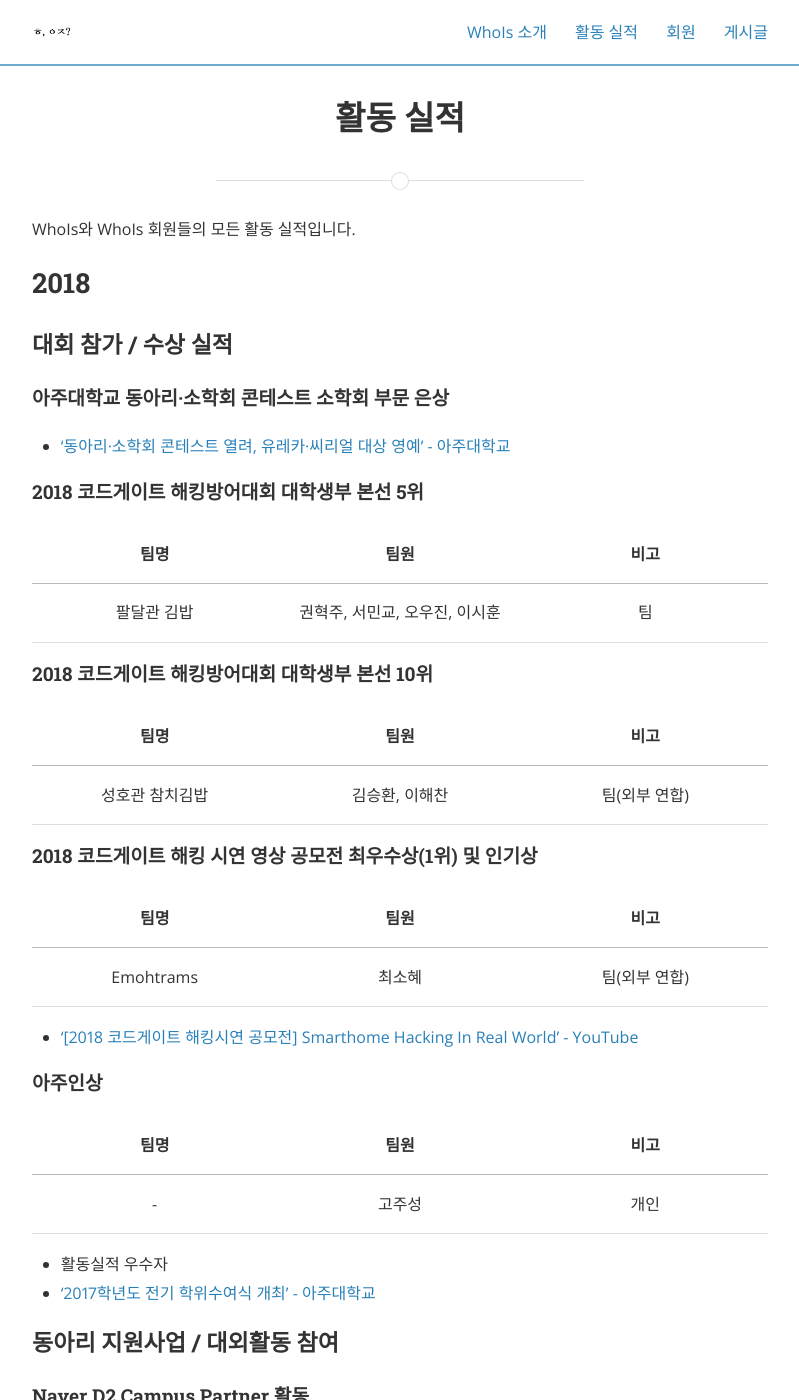
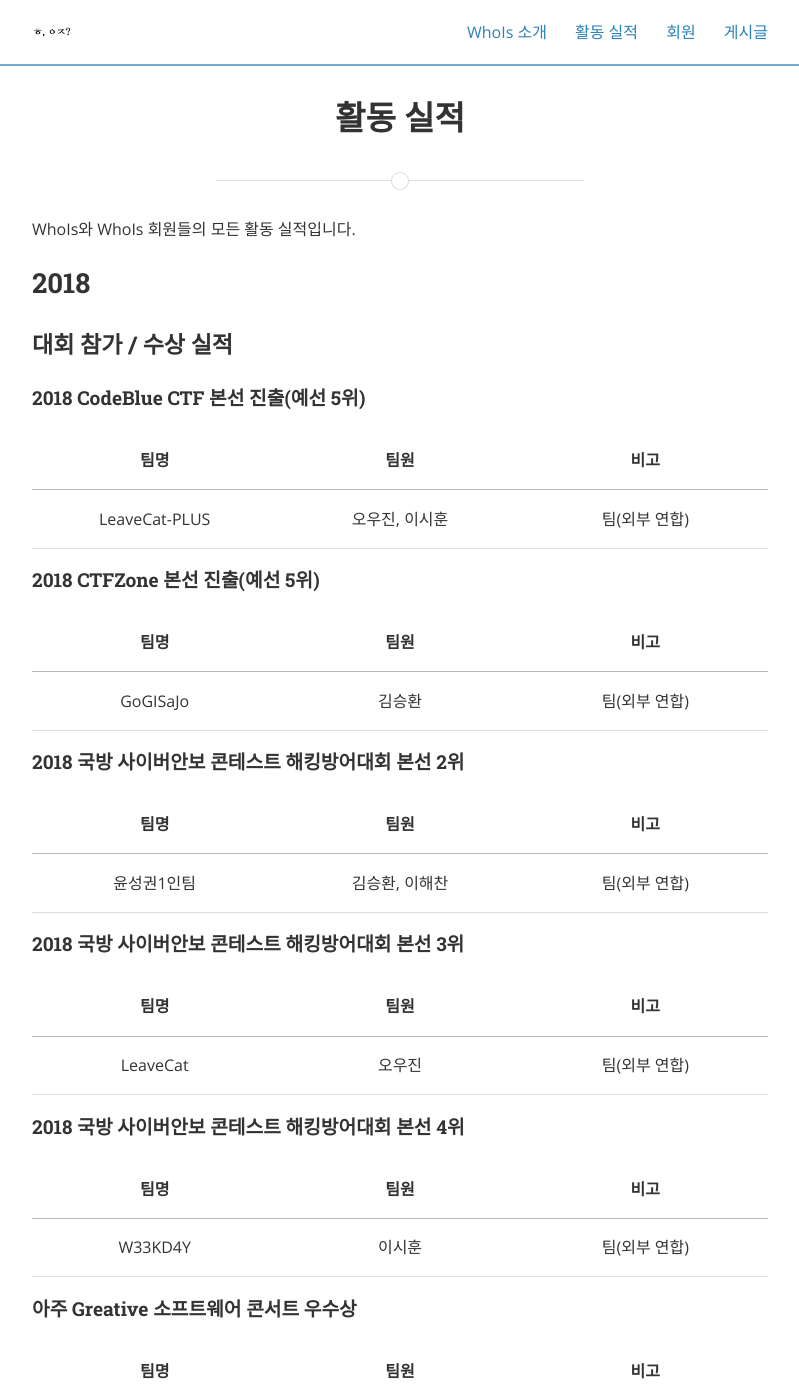
Before and after one commit to ajou-whois/ajou-whois.github.io, a Jekyll site: the page built from achievement.md, in a window 1280 px wide and 1400 px high. Shown: the whole window, without its empty margins (240-1039 px from the left). Built offline with Jekyll 4.4.1, drawn with Linux system fonts in a browser that asks for light colours; nearby versions of some CDN libraries; some of the changed text lies outside the part shown.

Commit message:
Update Achievement

```diff
--- a/achievement.md
+++ b/achievement.md
@@ -9,6 +9,48 @@ WhoIs와 WhoIs 회원들의 모든 활동 실적입니다.
 ## 2018
 
 ### 대회 참가 / 수상 실적
+
+#### 2018 CodeBlue CTF 본선 진출(예선 5위)
+
+| 팀명 | 팀원 | 비고 |
+|:-:|:-:|:-:|
+| LeaveCat-PLUS | 오우진, 이시훈 | 팀(외부 연합) |
+
+#### 2018 CTFZone 본선 진출(예선 5위)
+
+| 팀명 | 팀원 | 비고 |
+|:-:|:-:|:-:|
+| GoGISaJo | 김승환 | 팀(외부 연합) |
+
+#### 2018 국방 사이버안보 콘테스트 해킹방어대회 본선 2위
+
+| 팀명 | 팀원 | 비고 |
+|:-:|:-:|:-:|
+| 윤성권1인팀 | 김승환, 이해찬 | 팀(외부 연합) |
+
+#### 2018 국방 사이버안보 콘테스트 해킹방어대회 본선 3위
+
+| 팀명 | 팀원 | 비고 |
+|:-:|:-:|:-:|
+| LeaveCat | 오우진 | 팀(외부 연합) |
+
+#### 2018 국방 사이버안보 콘테스트 해킹방어대회 본선 4위
+
+| 팀명 | 팀원 | 비고 |
+|:-:|:-:|:-:|
+| W33KD4Y | 이시훈 | 팀(외부 연합) |
+
+#### 아주 Greative 소프트웨어 콘서트 우수상
+
+| 팀명 | 팀원 | 비고 |
+|:-:|:-:|:-:|
+| - | 김형호 | 개인 |
+
+#### DEFCON CTF 본선 진출(예선 11위)
+
+| 팀명 | 팀원 | 비고 |
+|:-:|:-:|:-:|
+| koreanbadass | 권혁주, 서민교, 오우진, 이시훈 | 팀(외부 연합) |
 
 #### 아주대학교 동아리·소학회 콘테스트 소학회 부문 은상
 
@@ -46,6 +88,8 @@ WhoIs와 WhoIs 회원들의 모든 활동 실적입니다.
 ### 동아리 지원사업 / 대외활동 참여
 
 #### Naver D2 Campus Partner 활동
+
+#### 대학정보보호동아리연합회 KUCIS 활동
 
 ## 2017
 
```
